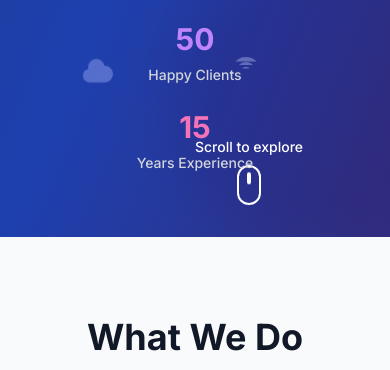
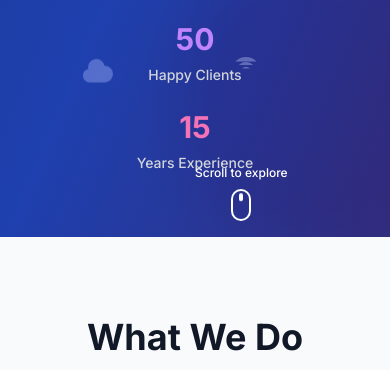
Before and after one commit to Mapkloud/mapkloud-website, an Astro site: page / in a window 390 px wide. Shown: the part 688-1058 px from the top of the page. Built offline with nearby package versions, Linux system fonts and the light colour scheme; Astro itself is replaced by a stand-in of ours.

Commit message:
Update Hero component styles for improved responsiveness and visual hierarchy, adjusting scroll indicator text size and dimensions.

```diff
--- a/src/components/Hero.astro
+++ b/src/components/Hero.astro
@@ -155,11 +155,11 @@
 	</div>
 
 	<!-- Scroll Indicator -->
-	<div class="absolute bottom-8 left-1/2 transform -translate-x-1/2" data-aos="fade-up" data-aos-delay="1000">
+	<div class="absolute bottom-4 sm:bottom-8 left-1/2 transform -translate-x-1/2 z-20" data-aos="fade-up" data-aos-delay="1000">
 		<div class="flex flex-col items-center space-y-2">
-			<span class="text-white text-sm font-medium">Scroll to explore</span>
-			<div class="w-6 h-10 border-2 border-white rounded-full flex justify-center">
-				<div class="w-1 h-3 bg-white rounded-full mt-2 animate-bounce"></div>
+			<span class="text-white text-xs sm:text-sm font-medium">Scroll to explore</span>
+			<div class="w-5 h-8 sm:w-6 sm:h-10 border-2 border-white rounded-full flex justify-center">
+				<div class="w-1 h-2 sm:h-3 bg-white rounded-full mt-1 sm:mt-2 animate-bounce"></div>
 			</div>
 		</div>
 	</div>
```
